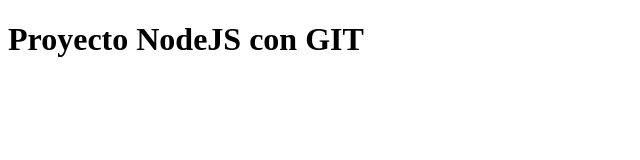
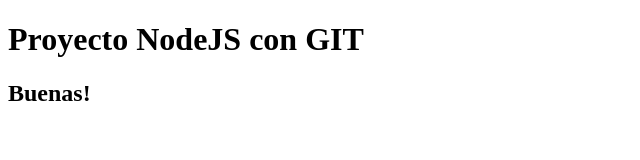
Before and after one commit to NaiaraLN/ProyectoGit-persona1, a website: page public/index.html in a window 1280 px wide. Shown: the whole page, without its empty margins (0-640 px from the left). Drawn offline with Linux system fonts and the light colour scheme.

Commit message:
agrego h2

```diff
--- a/public/index.html
+++ b/public/index.html
@@ -8,5 +8,6 @@
 </head>
 <body>
     <h1>Proyecto NodeJS con GIT</h1>
+    <h2>Buenas!</h2>
 </body>
 </html>
```
